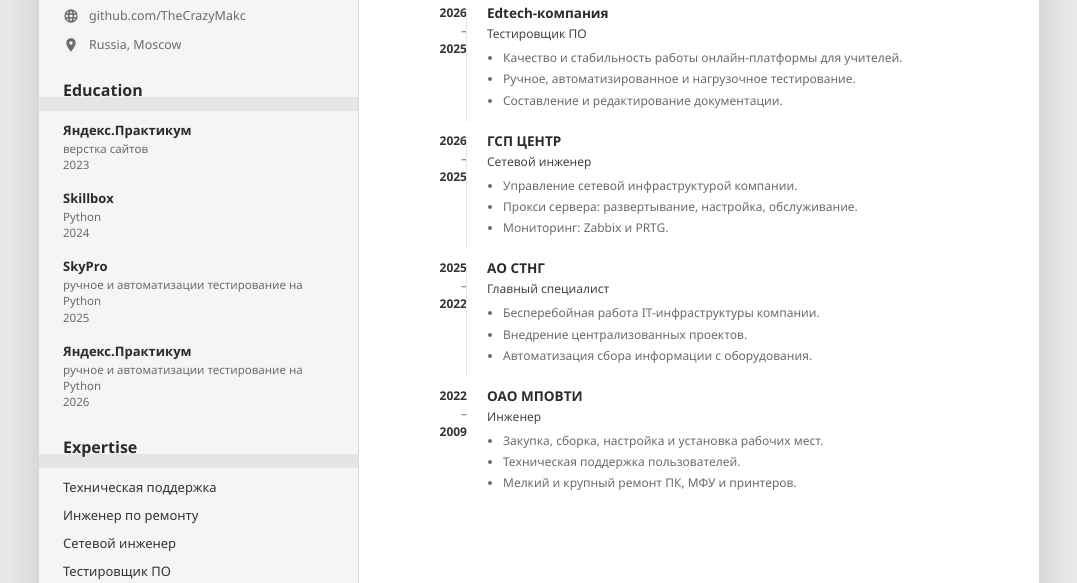
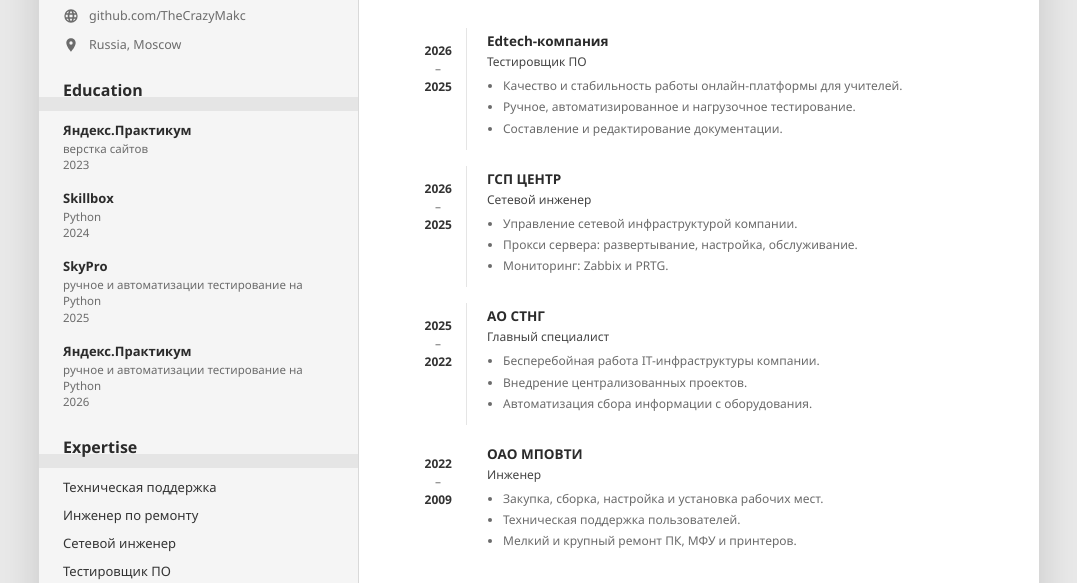
Before and after one commit to TheCrazyMakc/QA-CV_WorkExperience, a plain HTML site: page index.html in a window 1280 px wide. Shown: the part 383-966 px from the top of the page, without its empty margins (101-1178 px from the left). Drawn offline with Linux system fonts and the light colour scheme.

Commit message:
add styles

```diff
--- a/style.css
+++ b/style.css
@@ -114,15 +114,28 @@ body{
   height:1px;background:var(--line);margin-top:14px;
 }
 
-.section{margin-bottom:30px}
+.section{
+  margin-bottom:30px
+}
+
 .section h3{
-  display:flex;align-items:center;gap:10px;
-  font-size:16px;font-weight:700;margin-bottom:16px;
+  display:flex;
+  align-items:center;
+  gap:10px;
+  font-size:16px;
+  font-weight:700;
+  margin-bottom:25px;
 }
-.section h3 svg{width:18px;height:18px;fill:var(--dark)}
+.section h3 svg{
+  width:18px;
+  height:18px;
+  fill:var(--dark)
+}
 
 .profile-text{
-  font-size:12.5px;line-height:1.7;color:var(--muted);
+  font-size:12.5px;
+  line-height:1.7;
+  color:var(--muted);
   text-align:justify;
 }
 
@@ -137,39 +150,65 @@ body{
 .job::before{
   content:"";
   position:absolute;
-  left:63px;top:6px;bottom:-10px;
-  width:1px;background:var(--accent);
+  left:63px;
+  top:6px;
+  bottom:-10px;
+  width:1px;
+  background:var(--accent);
 }
-.job:last-child::before{display:none}
+.job:last-child::before{
+  display:none
+}
+
 .job .years{
-  font-size:12px;font-weight:700;color:#333;
-  text-align:right;line-height:1.5;
-  padding-right:6px;
+  font-size:12px;
+  font-weight:700;
+  color:#333;
+  text-align:right;
+  line-height:1.5;
+  padding-right:21px;
+  padding-top: 20px;
 }
-.job .years span{display:block;color:var(--muted);font-weight:400}
+.job .years span{
+  display:block;
+  color:var(--muted);
+  font-weight:400;
+  padding-right:11px;
+}
+
+.info{
+  padding-top: 10px;
+}
+
 .job .info h4{
-  font-size:13.5px;font-weight:700;margin-bottom:3px;
+  font-size:13.5px;
+  font-weight:700;
+  margin-bottom:3px;
 }
 .job .info .role{
-  font-size:12px;color:#444;margin-bottom:6px;
+  font-size:12px;
+  color:#444;
+  margin-bottom:6px;
 }
 .job .info ul{
   padding-left:16px;
 }
 .job .info li{
-  font-size:12px;line-height:1.6;color:var(--muted);
+  font-size:12px;
+  line-height:1.6;
+  color:var(--muted);
   margin-bottom:2px;
 }
 
 /* REFERENCES */
-.refs{display:grid;grid-template-columns:1fr 1fr;gap:24px}
+/* .refs{display:grid;grid-template-columns:1fr 1fr;gap:24px}
 .ref h4{font-size:13px;font-weight:700;margin-bottom:2px}
 .ref p{font-size:11.5px;color:var(--muted);line-height:1.6}
 .ref .contacts{margin-top:6px}
-.ref .contacts span{font-weight:700;color:#333}
+.ref .contacts span{font-weight:700;color:#333} */
 
 /* RESPONSIVE */
-@media(max-width:820px){
+/* @media(max-width:820px){
   .page{grid-template-columns:1fr;min-height:auto}
   .sidebar{border-right:none;border-bottom:1px solid var(--line)}
   .photo-wrap img{height:300px}
@@ -177,4 +216,4 @@ body{
   .refs{grid-template-columns:1fr}
   .job{grid-template-columns:60px 1fr}
   .job::before{left:54px}
-}
+} */
```
